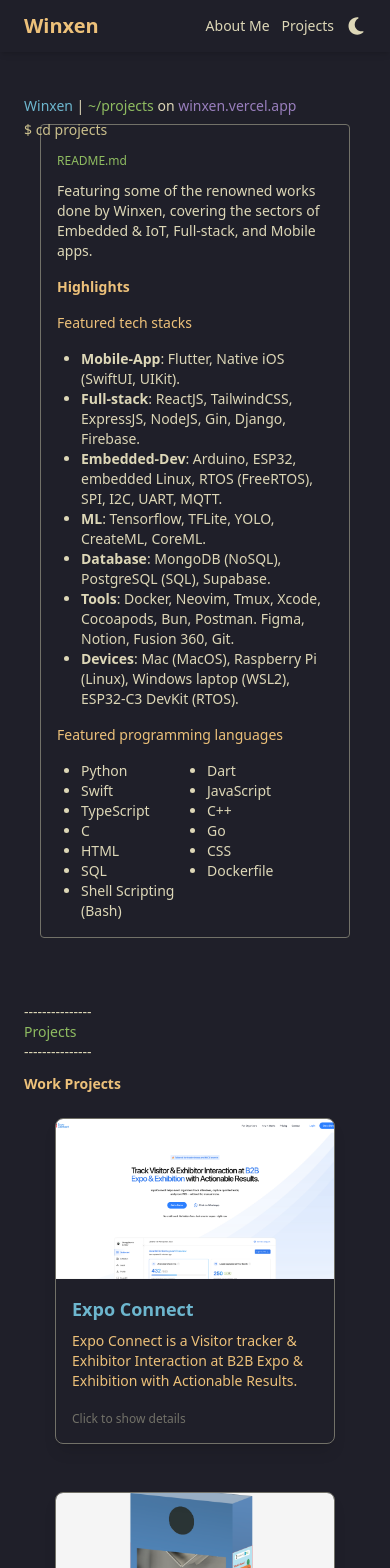
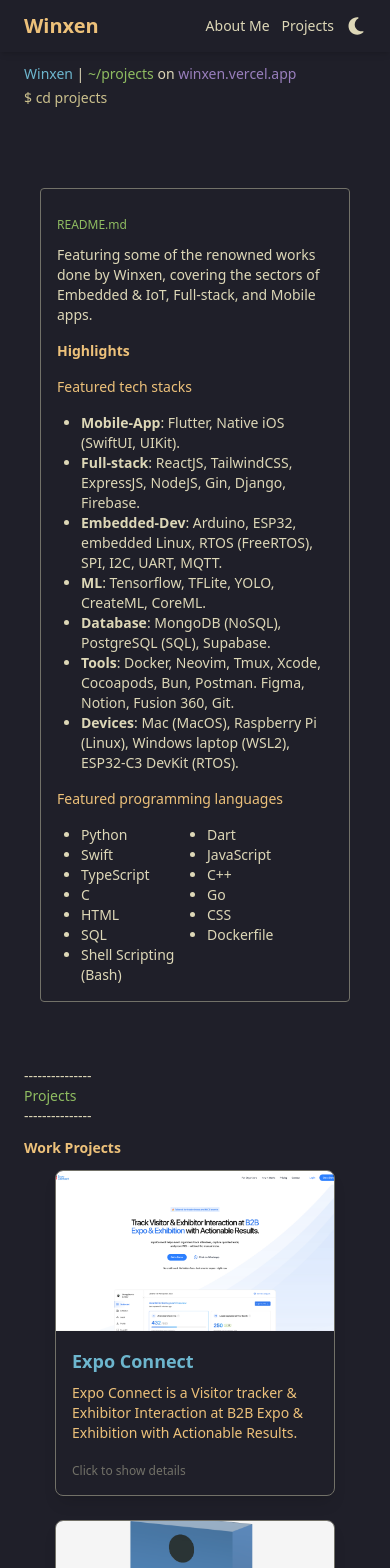
Before and after one commit to winxene/winxen, a Next.js app: page /projects in a window 390 px wide. Shown: the top 1568 px of the page. Built offline with nearby package versions, Linux system fonts and the light colour scheme; a web font is replaced by a local one.

Commit message:
style: fix projects page top offset and card vertical spacing on mobile

```diff
--- a/src/app/projects/page.tsx
+++ b/src/app/projects/page.tsx
@@ -79,7 +79,7 @@ const Projects: FC = () => {
     <PageLayout>
       {showContent && (
         <div className="flex flex-col items-center justify-center animate-fade-in-up min-w-full text-sm md:text-base mx-auto">
-          <div className="relative items-left justify-center space-y-0 top-24 lg:space-y-4 w-full">
+          <div className="items-left justify-center space-y-0 mt-16 lg:mt-24 lg:space-y-4 w-full">
             <TerminalHistoryPane currentPath={path} text="cd projects" />
           </div>
           <ReadmeCard>
--- a/src/components/ui/Projects/ProjectCard.tsx
+++ b/src/components/ui/Projects/ProjectCard.tsx
@@ -39,7 +39,7 @@ const ProjectCard: FC<ProjectCardProps> = ({
 
   return (
     <div
-      className="flex flex-col w-[280px] lg:w-[320px] h-auto mx-auto my-6 border border-suggestion rounded-lg shadow-lg overflow-hidden cursor-pointer hover:shadow-xl transition-all duration-200 text-sm lg:text-base"
+      className="flex flex-col w-[280px] lg:w-[320px] h-auto mx-auto my-3 lg:my-6 border border-suggestion rounded-lg shadow-lg overflow-hidden cursor-pointer hover:shadow-xl transition-all duration-200 text-sm lg:text-base"
       onClick={handleCardClick}
     >
       <div className="h-[160px] overflow-hidden">
```
